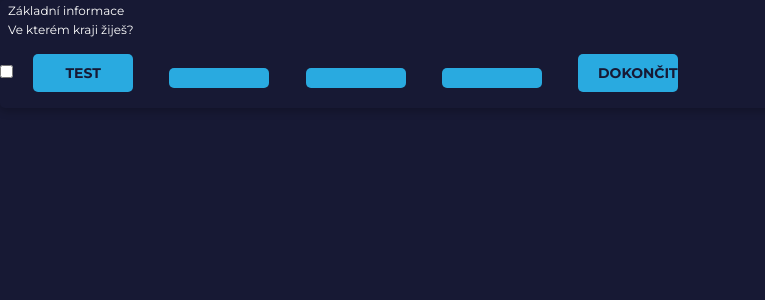
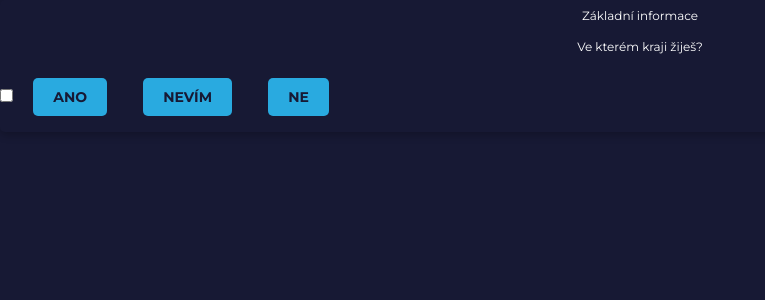
Before and after one commit to The-SDs/kampak, a SvelteKit app: page /questionnaire in a window 1280 px wide. Shown: the top 300 px of the page, without its empty margins (0-765 px from the left). Built offline with nearby package versions, Linux system fonts and the light colour scheme.

Commit message:
questions form

```diff
--- a/src/lib/components/Question.svelte
+++ /dev/null
@@ -1,49 +0,0 @@
-<script lang="ts">
-  export let type: string = "";
-  export let content: string = "";
-  export let weight: string = "3";
-  export let active: boolean = false;
-  export let nextQuestion: () => void;
-  export let section: number = 0;
-  export let question: number = 0;
-  export let isLast: boolean = true;
-</script>
-
-<div style={!active ? "display: none" : ""}>
-  <span>{content}</span>
-  <br />
-  <input
-    type="checkbox"
-    name={`important-${section.toString() + question.toString()}`}
-    id="important-checkbox"
-  />
-  <button id="test" type="submit" name="test" value="test-v">test</button>
-  <button
-    id="yes-button"
-    type="button"
-    on:click={nextQuestion}
-    name={`yes-${section.toString() + question.toString()}`}
-    value="ano"
-  />
-  <button
-    id="unknown-button"
-    type="button"
-    on:click={nextQuestion}
-    name={`unknown-${section.toString() + question.toString()}`}
-    value="nevím"
-  />
-  <button
-    id="no-button"
-    type="button"
-    on:click={nextQuestion}
-    name={`no-${section.toString() + question.toString()}`}
-    value="ne"
-  />
-  <button type="submit">Dokončit</button>
-</div>
-
-<style>
-  button {
-    width: 100px;
-  }
-</style>
--- a/src/lib/components/Section.svelte
+++ /dev/null
@@ -1,44 +0,0 @@
-<script lang="ts">
-    import Question from "./Question.svelte";
-    interface Question {
-        question: string,
-        weight: string
-    }
-    export let type: string = "";
-    export let name: string = "";
-    export let questions: Array<Question>;
-    export let active: boolean = false;
-    export let nextSection: () => void; // Add this line
-    export let section: number = 0;
-
-    let activeQuestion = 0;
-    let questionActivities = [];
-    $: questionActivities = questions.map(() => false);
-    questionActivities[activeQuestion] = true;
-
-    function nextQuestion() {
-        if (activeQuestion < questions.length - 1) {
-            questionActivities[activeQuestion] = false;
-            activeQuestion += 1;
-            questionActivities[activeQuestion] = true;
-        } else {
-            nextSection(); // Call the nextSection function when all questions are answered
-        }
-    }
-</script>
-
-<div class="section" style={!active ? "display: none" : ""}>
-    <span>{name}</span>
-    {#each questions as question, index}
-    <Question
-        {type}
-        content={question.question}
-        weight={question.weight}
-        active={index == activeQuestion}
-        {nextQuestion}
-        {section}
-        question={index}
-
-    />
-    {/each}
-</div>
--- /dev/null
+++ b/src/routes/questionnaire/+page.server.ts
@@ -0,0 +1,14 @@
+import type { Actions } from "@sveltejs/kit";
+
+export const actions: Actions = {
+  default: async ({ request }) => {
+    const formData = await request.formData();
+
+    console.log({ ...formData });
+
+    return {
+      success: true,
+      message: "Form data received successfully",
+    };
+  },
+};
--- a/src/routes/questionnaire/+page.svelte
+++ b/src/routes/questionnaire/+page.svelte
@@ -1,33 +1,64 @@
-<script>
-  import Section from "$lib/components/Section.svelte";
+<script lang="ts">
   import questionnaire from "$lib/questionnaire.json";
   let { sections } = questionnaire;
-  let activeSection = 0;
-  let sectionActivities = [];
 
-  $: sectionActivities = sections.map(() => false);
-  sectionActivities[activeSection] = true;
+  $: sectionIndex = 0;
+  $: questionIndex = 0;
+  $: section = sections[sectionIndex];
+  $: question = section.questions[questionIndex];
+  let isFinal = false;
 
-  function nextSection() {
-    if (activeSection < sections.length - 1) {
-      sectionActivities[activeSection] = false;
-      activeSection += 1;
-      sectionActivities[activeSection] = true;
+  let data: Record<string, any> = {};
+  let isImportant = false;
+
+  function nextQuestion(selectedOption: string) {
+    data[`${sectionIndex}-${questionIndex}`] = selectedOption;
+    if (questionIndex < section.questions.length - 1) questionIndex++;
+    else if (sectionIndex < sections.length - 1) {
+      sectionIndex++;
+      questionIndex = 0;
+    } else {
+      isFinal = true;
     }
+
+    isImportant = false; // Reset the checkbox state
+  }
+
+  async function submit(event: Event) {
+    let body: string = "";
+    for (let [key, value] of Object.entries(data)) {
+      body += `${key}=${value}&`;
+    }
+    await fetch((event.currentTarget as EventTarget & HTMLFormElement).action, {
+      method: "POST",
+      headers: { "Content-Type": "application/x-www-form-urlencoded" },
+      body,
+    });
+  }
+
+  function toggleImportant(event: Event) {
+    const checkbox = event.target as HTMLInputElement;
+    isImportant = checkbox.checked;
+    data[`${sectionIndex}-${questionIndex}`] = "Důležité";
   }
 </script>
 
-<form id="questions" action="" method="post">
-  {#each sections as { type, name, questions }, index}
-    <Section
-      {type}
-      {name}
-      {questions}
-      active={index == activeSection}
-      {nextSection}
-      section={index}
+<form id="questions" action="" method="post" on:submit|preventDefault={submit}>
+  <span>{section.name}</span>
+  <span>{question.question}</span>
+  <div>
+    <input
+      type="checkbox"
+      on:change={toggleImportant}
+      bind:checked={isImportant}
     />
-  {/each}
+    <button type="button" on:click={() => nextQuestion("Ano")}>Ano</button>
+    <button type="button" on:click={() => nextQuestion("Nevím")}>Nevím</button>
+    <button type="button" on:click={() => nextQuestion("Ne")}>Ne</button>
+    {#if isFinal}
+      <button type="submit">Dokončit</button>
+    {/if}
+  </div>
 </form>
 
 <style>
```
Also changed, not shown: 1 other file (tests, documents, lock files or other folders).
